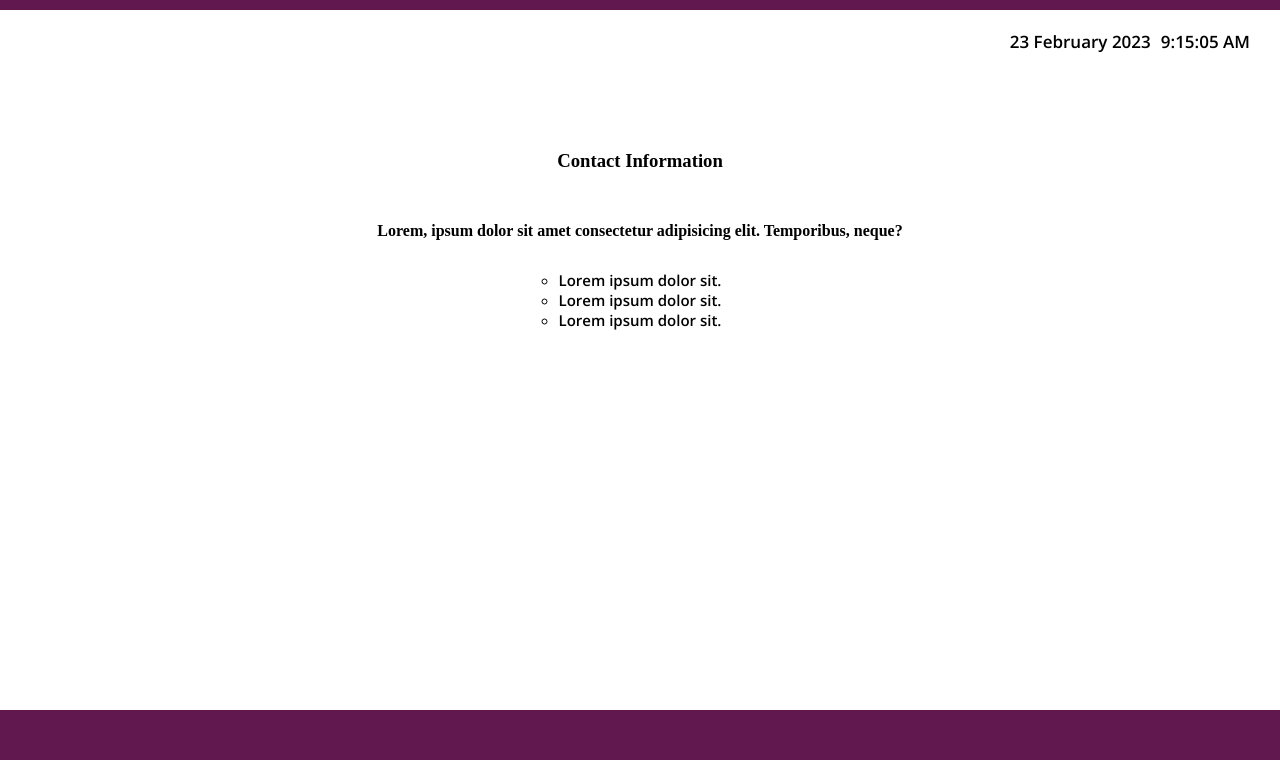
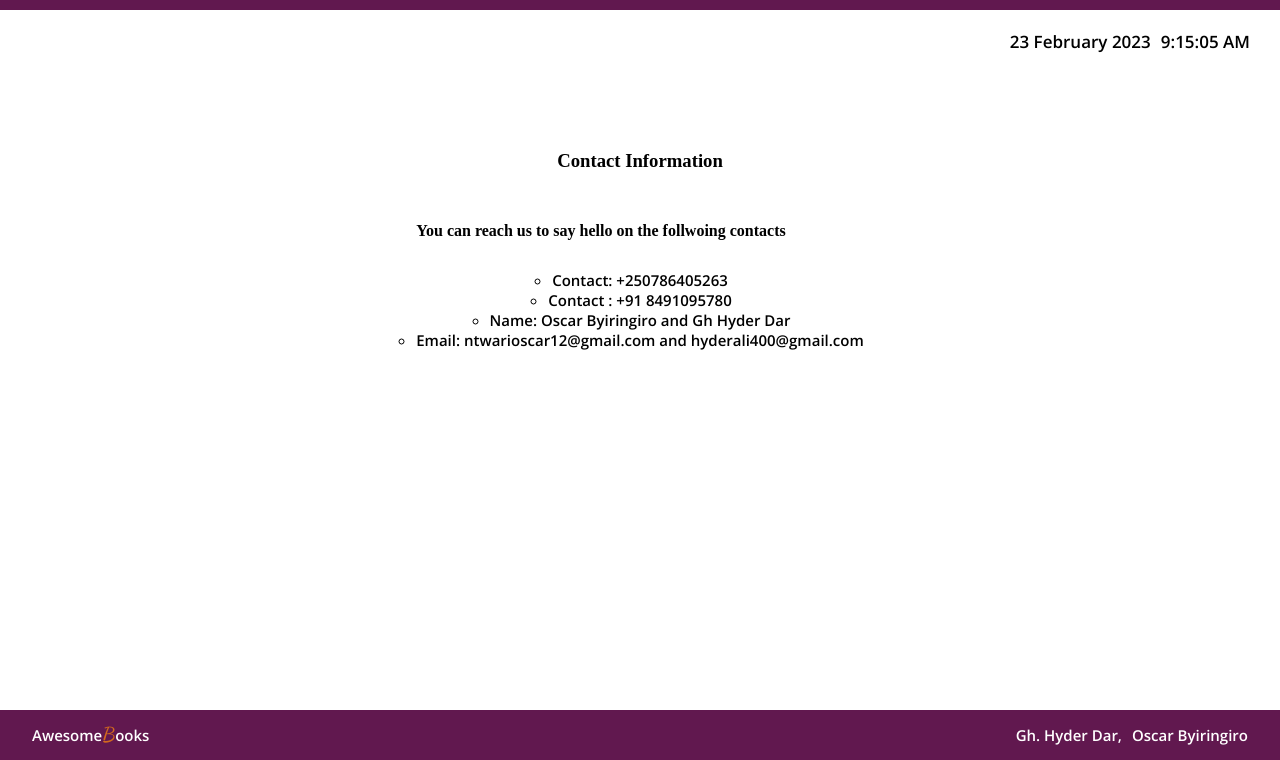
Before and after one commit to byiringiroscar/FinalAwesomeBookMicroverse.github.io, a website: page index.html in a window 1280 px wide. Both pictures are taken after a click on the item "Contact". Shown: the part 40-800 px from the top of the page. Drawn offline with nearby package versions, Linux system fonts and the light colour scheme.

Commit message:
add readme , license and footer to markup

```diff
--- a/index.html
+++ b/index.html
@@ -48,17 +48,22 @@
         <section class="contact-me hide">
             <h3>Contact Information</h3>
             <div class="contact-description">
-                <h4>Lorem, ipsum dolor sit amet consectetur adipisicing elit. Temporibus, neque?</h4>
+                <h4>You can reach us to say hello on the follwoing contacts</h4>
                 <ul class="contact-list">
-                    <li class="single-contact">Lorem ipsum dolor sit.</li>
-                    <li class="single-contact">Lorem ipsum dolor sit.</li>
-                    <li class="single-contact">Lorem ipsum dolor sit.</li>
+                    <li class="single-contact">Contact: +250786405263</li>
+                    <li class="single-contact"> Contact : +91 8491095780</li>
+                    <li class="single-contact">Name: Oscar Byiringiro and Gh Hyder Dar</li>
+                    <li class="single-contact">Email: ntwarioscar12@gmail.com and  hyderali400@gmail.com</li>
                 </ul>
             </div>
         </section>
     </main>
     <footer>
-
+    <h3 class="logo">Awesome<span>B</span>ooks</h3>
+        <ul class="footerEle">
+            <li class="contactftr"><a href="https://github.com/codeWithHyder">Gh. Hyder Dar,</a></li>
+            <li class="contactftr"><a href="https://www.linkedin.com/in/oscar-byiringiro-9baa8313a/">Oscar Byiringiro</a></li>
+        </ul>
     </footer>
 
 
--- a/style.css
+++ b/style.css
@@ -9,6 +9,7 @@
 li {
   list-style: none;
 }
+
 header {
   width: 100vw;
   height: 50px;
@@ -185,10 +186,11 @@ form input {
   padding-right: 4px;
   border: 1px solid black;
 }
-form input:focus{
+
+form input:focus {
   border: 2px solid rgb(97, 24, 79);
   outline: rgb(97, 24, 79);
-  box-shadow: rgba(0, 0, 0, 0.25) 0px 54px 55px, rgba(0, 0, 0, 0.12) 0px -12px 30px, rgba(0, 0, 0, 0.12) 0px 4px 6px, rgba(0, 0, 0, 0.17) 0px 12px 13px, rgba(0, 0, 0, 0.09) 0px -3px 5px;
+  box-shadow: rgba(0, 0, 0, 0.25) 0 54px 55px, rgba(0, 0, 0, 0.12) 0 -12px 30px, rgba(0, 0, 0, 0.12) 0 4px 6px, rgba(0, 0, 0, 0.17) 0 12px 13px, rgba(0, 0, 0, 0.09) 0 -3px 5px;
 }
 
 form button {
@@ -198,7 +200,7 @@ form button {
   height: 30px;
   font-weight: bold;
   border: 2px solid rgb(97, 24, 79);
-  box-shadow: rgba(0, 0, 0, 0.24) 0px 3px 8px;
+  box-shadow: rgba(0, 0, 0, 0.24) 0 3px 8px;
   border-radius: 5px;
 }
 
@@ -239,13 +241,29 @@ form button:hover {
   margin: 0 auto;
   list-style: circle;
 }
+
 /* footer section */
-footer{
+footer {
+  display: flex;
+  justify-content: space-between;
+  align-items: center;
   width: 100vw;
   height: 50px;
-  background-color: #61184F;
+  background-color: #61184f;
   position: absolute;
   bottom: 0;
+  padding: 0 2rem;
+}
+
+.footerEle {
+  display: flex;
+  gap: 10px;
+}
+
+.contactftr a {
+  text-decoration: none;
+  color: white;
+  cursor: pointer;
 }
 
 @media all and (min-width: 768px) {
```
Also changed, not shown: README.md, 1 other file.
